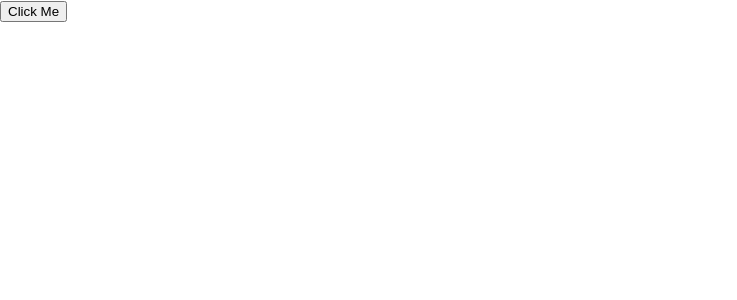
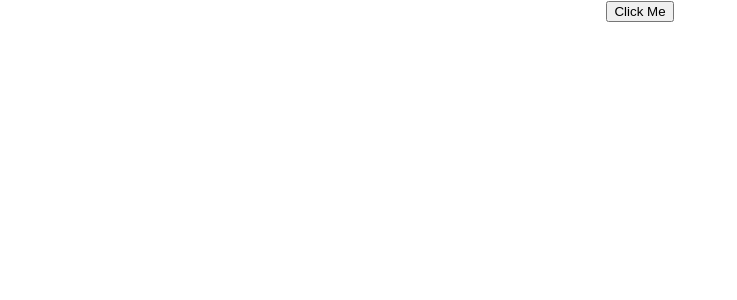
Before and after one commit to evanfurniss/DnD-Character-Tracker, a React (Create React App) app in the folder client/: page / in a window 1280 px wide. Shown: the top 300 px of the page, without its empty margins (0-737 px from the left). Built offline with nearby package versions, Linux system fonts and the light colour scheme.

Commit message:
Added and connected home page to App page

```diff
--- a/client/src/App.js
+++ b/client/src/App.js
@@ -1,11 +1,11 @@
 import React from "react";
 import "./index.css"
-import Button from "./components/Button/index"
+import Home from "./pages/Home";
 
 function App() {
   return (
     <div className="App">
-      <Button />
+      <Home />
     </div>
   );
 }
--- a/client/src/pages/Home/index.js
+++ b/client/src/pages/Home/index.js
@@ -0,0 +1,17 @@
+import React from "react";
+import Button from "../../components/Button";
+
+
+const Home = () => {
+    return(
+        <>
+            <div>
+                <center>
+                    <Button />
+                </center>
+            </div>
+        </>
+    )
+}
+
+export default Home;
```
